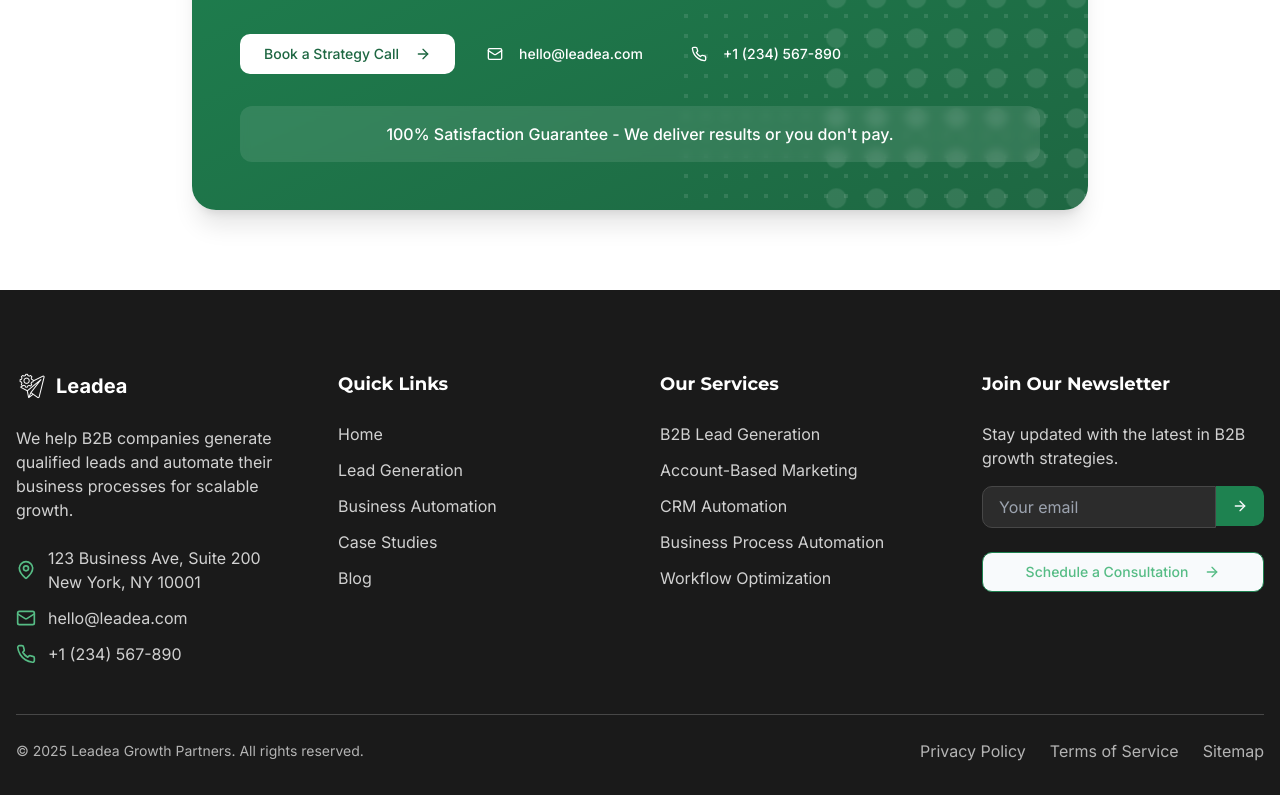
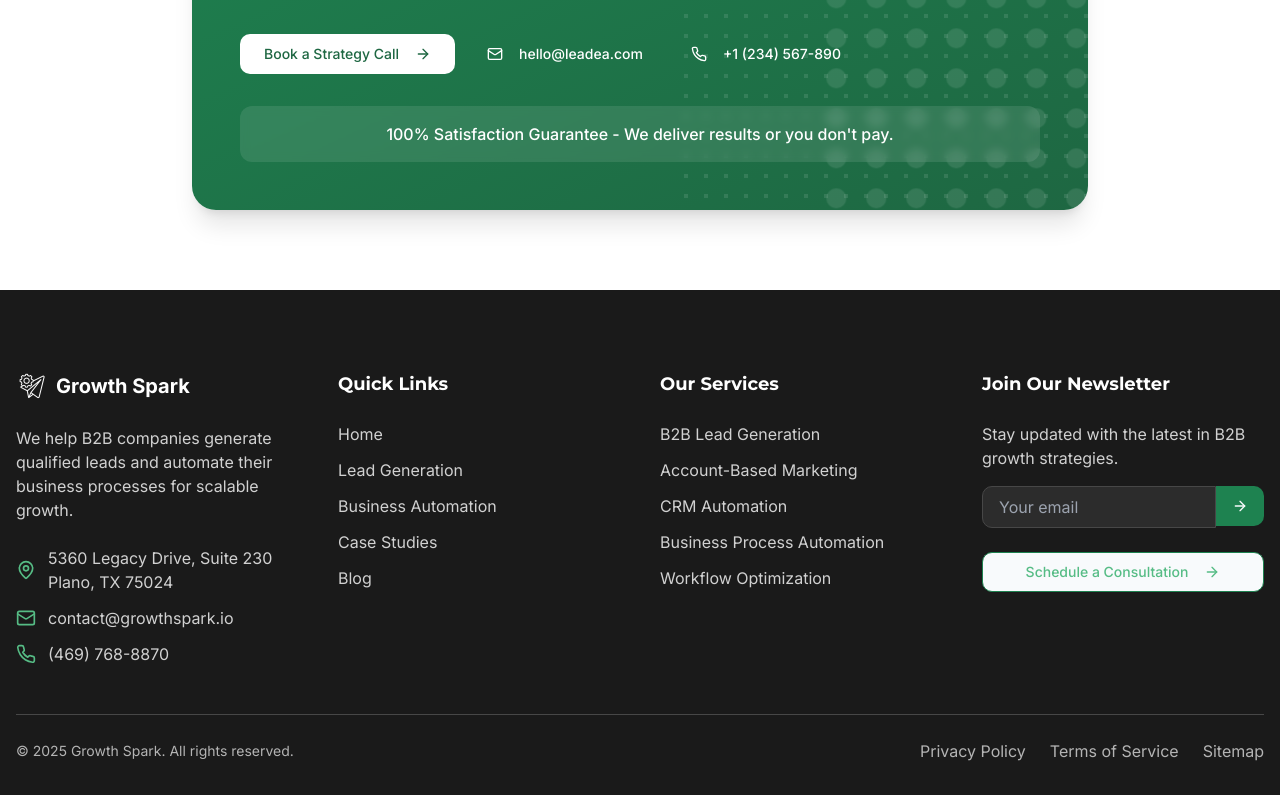
Before and after one commit to Jayvbooth/lea-growth-spark, a React (Vite) app: page /lead-generation in a window 1280 px wide. Shown: the part 6546-7341 px from the top of the page. Built offline with nearby package versions, Linux system fonts and the light colour scheme.

Commit message:
Fix: Update footer with correct contact information
The footer was updated with the correct address, phone number, and email address, as specified in the user's instructions.

```diff
--- a/src/components/layout/Footer.tsx
+++ b/src/components/layout/Footer.tsx
@@ -21,10 +21,10 @@ const Footer = () => {
             <div className="flex items-center mb-6">
               <img
                 src="/lovable-uploads/571b3290-42af-473a-9d0c-f00e31c3a8c1.png"
-                alt="Leadea Logo"
+                alt="Growth Spark Logo"
                 className="h-8 mr-2 brightness-0 invert"
               />
-              <span className="font-bold text-xl text-white">Leadea</span>
+              <span className="font-bold text-xl text-white">Growth Spark</span>
             </div>
             <p className="text-monochrome-300 mb-6">
               We help B2B companies generate qualified leads and automate their business processes for scalable growth.
@@ -32,18 +32,18 @@ const Footer = () => {
             <div className="space-y-3">
               <div className="flex items-center">
                 <MapPin className="h-5 w-5 text-green-400 mr-3" />
-                <span className="text-monochrome-300">123 Business Ave, Suite 200<br />New York, NY 10001</span>
+                <span className="text-monochrome-300">5360 Legacy Drive, Suite 230<br />Plano, TX 75024</span>
               </div>
               <div className="flex items-center">
                 <Mail className="h-5 w-5 text-green-400 mr-3" />
-                <a href="mailto:hello@leadea.com" className="text-monochrome-300 hover:text-white transition-colors">
-                  hello@leadea.com
+                <a href="mailto:contact@growthspark.io" className="text-monochrome-300 hover:text-white transition-colors">
+                  contact@growthspark.io
                 </a>
               </div>
               <div className="flex items-center">
                 <Phone className="h-5 w-5 text-green-400 mr-3" />
-                <a href="tel:+1234567890" className="text-monochrome-300 hover:text-white transition-colors">
-                  +1 (234) 567-890
+                <a href="tel:+14697688870" className="text-monochrome-300 hover:text-white transition-colors">
+                  (469) 768-8870
                 </a>
               </div>
             </div>
@@ -183,16 +183,16 @@ const Footer = () => {
         <div className="border-t border-monochrome-700 mt-12 pt-6 pb-8">
           <div className="flex flex-col md:flex-row justify-between items-center">
             <p className="text-monochrome-400 text-sm">
-              © {new Date().getFullYear()} Leadea Growth Partners. All rights reserved.
+              © {new Date().getFullYear()} Growth Spark. All rights reserved.
             </p>
             <div className="flex space-x-6 mt-4 md:mt-0">
-              <a href="#" className="text-monochrome-400 hover:text-white transition-colors">
+              <a href="/privacy-policy" className="text-monochrome-400 hover:text-white transition-colors">
                 Privacy Policy
               </a>
-              <a href="#" className="text-monochrome-400 hover:text-white transition-colors">
+              <a href="/terms-of-service" className="text-monochrome-400 hover:text-white transition-colors">
                 Terms of Service
               </a>
-              <a href="#" className="text-monochrome-400 hover:text-white transition-colors">
+              <a href="/sitemap.xml" className="text-monochrome-400 hover:text-white transition-colors">
                 Sitemap
               </a>
             </div>
```
